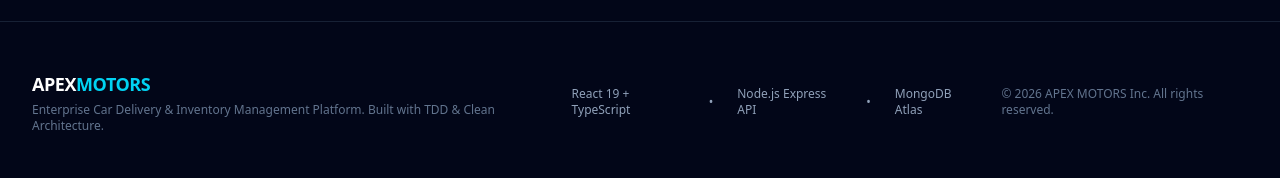
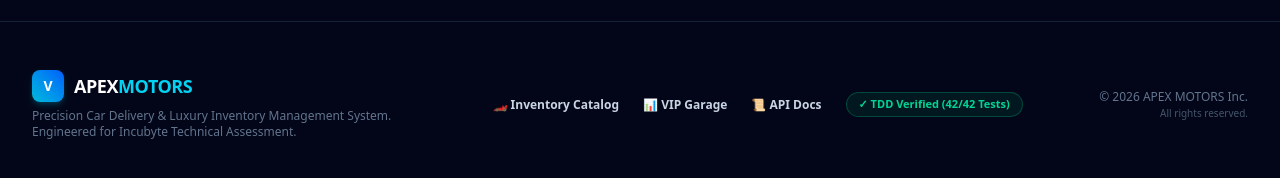
Before and after one commit to yogingohil/TDD-kata-Car-Delivery-Inventory-System-, a React (Vite) app in the folder frontend/: page / in a window 1280 px wide. Shown: the part 1160-1338 px from the top of the page. Built offline with nearby package versions, Linux system fonts and the light colour scheme; no server answers.

Commit message:
style(footer): redesign footer with luxury dealership links and TDD status badge

```diff
--- a/frontend/src/components/Footer.tsx
+++ b/frontend/src/components/Footer.tsx
@@ -1,28 +1,47 @@
 import React from 'react';
+import { Link } from 'react-router-dom';
 
 export const Footer: React.FC = () => {
   return (
     <footer className="bg-slate-950 border-t border-slate-800/80 text-slate-400 text-sm py-12">
       <div className="max-w-7xl mx-auto px-4 sm:px-6 lg:px-8 flex flex-col md:flex-row items-center justify-between gap-6">
         <div>
-          <span className="text-lg font-bold text-white tracking-tight">
-            APEX<span className="text-cyan-400">MOTORS</span>
-          </span>
-          <p className="text-xs text-slate-500 mt-1">
-            Enterprise Car Delivery & Inventory Management Platform. Built with TDD & Clean Architecture.
+          <Link to="/" className="flex items-center gap-2.5 group">
+            <div className="w-8 h-8 rounded-lg bg-gradient-to-tr from-cyan-500 to-blue-600 flex items-center justify-center font-bold text-white text-sm shadow-md shadow-cyan-500/20">
+              V
+            </div>
+            <span className="text-lg font-bold text-white tracking-tight">
+              APEX<span className="text-cyan-400">MOTORS</span>
+            </span>
+          </Link>
+          <p className="text-xs text-slate-500 mt-1.5 max-w-sm">
+            Precision Car Delivery & Luxury Inventory Management System. Engineered for Incubyte Technical Assessment.
           </p>
         </div>
 
-        <div className="flex items-center gap-6 text-xs text-slate-400">
-          <span>React 19 + TypeScript</span>
-          <span>•</span>
-          <span>Node.js Express API</span>
-          <span>•</span>
-          <span>MongoDB Atlas</span>
+        <div className="flex flex-wrap items-center justify-center gap-6 text-xs font-semibold text-slate-300">
+          <Link to="/inventory" className="hover:text-cyan-400 transition-colors flex items-center gap-1.5">
+            <span>🏎️ Inventory Catalog</span>
+          </Link>
+          <Link to="/dashboard" className="hover:text-cyan-400 transition-colors flex items-center gap-1.5">
+            <span>📊 VIP Garage</span>
+          </Link>
+          <a
+            href="https://tdd-kata-car-delivery-inventory-system-1.onrender.com/api-docs"
+            target="_blank"
+            rel="noopener noreferrer"
+            className="hover:text-cyan-400 transition-colors flex items-center gap-1.5"
+          >
+            <span>📜 API Docs</span>
+          </a>
+          <span className="px-3 py-1 rounded-full bg-emerald-500/10 border border-emerald-500/30 text-emerald-400 text-[11px] font-bold">
+            ✓ TDD Verified (42/42 Tests)
+          </span>
         </div>
 
-        <div className="text-xs text-slate-500">
-          © {new Date().getFullYear()} APEX MOTORS Inc. All rights reserved.
+        <div className="text-xs text-slate-500 text-center md:text-right">
+          <div>© {new Date().getFullYear()} APEX MOTORS Inc.</div>
+          <div className="text-[10px] text-slate-600 mt-0.5">All rights reserved.</div>
         </div>
       </div>
     </footer>
```
